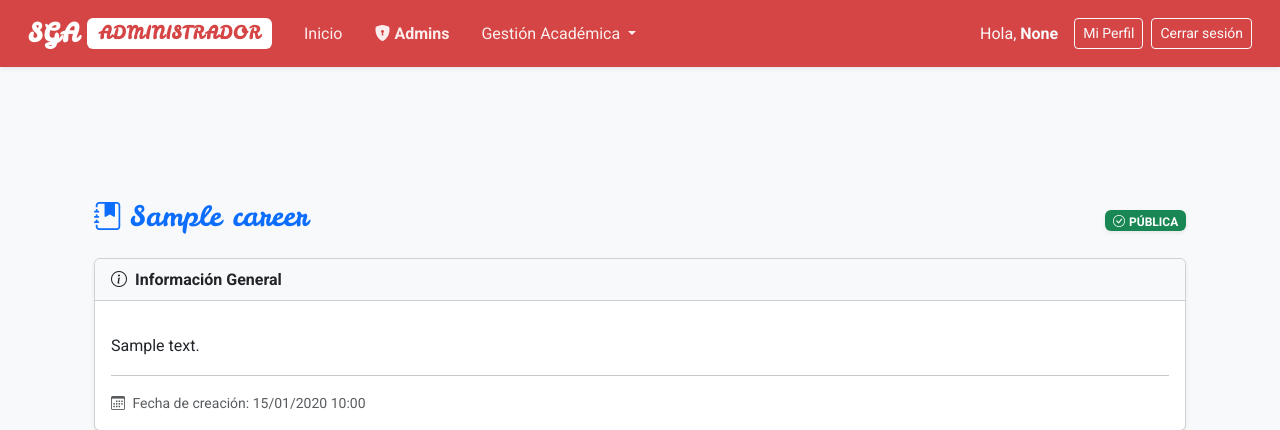
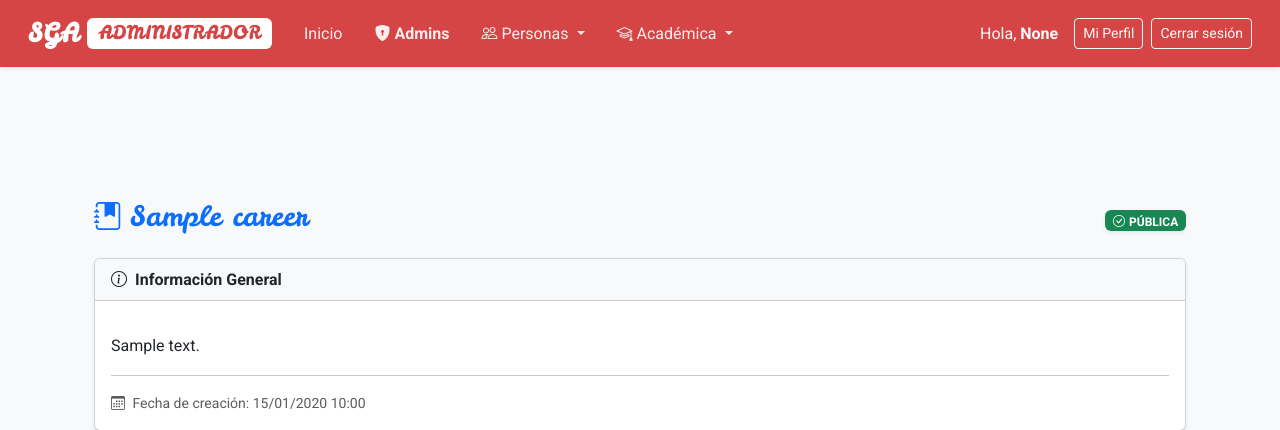
Before and after one commit to jazzzz0/sistema-gestion-academica, a Django app: page /careers/1/ in a window 1280 px wide. Shown: the top 430 px of the page. Run offline with Django 5.2, Linux system fonts and the light colour scheme; a user stored in the database is signed in; tables that the repository leaves empty hold one stand-in row (values such as "Sample post").

Commit message:
feat(navbar): improve dropdown structure for better navigation

```diff
--- a/templates/base.html
+++ b/templates/base.html
@@ -62,35 +62,44 @@
                         {% endif %}
 
                         {% if user.is_staff %}
+
                             <li class="nav-item dropdown">
                                 <a class="nav-link dropdown-toggle" href="#" role="button" data-bs-toggle="dropdown" aria-expanded="false">
-                                    Gestión Académica
+                                    <i class="bi bi-people"></i> Personas
                                 </a>
                                 <ul class="dropdown-menu">
-                                    <li><h6 class="dropdown-header">Personas</h6></li>
                                     <li><a class="dropdown-item" href="{% url 'students:student_list' %}">Alumnos</a></li>
                                     <li><a class="dropdown-item" href="{% url 'users:teacher_list' %}">Profesores</a></li>
+                                </ul>
+                            </li>
 
-                                    <li><hr class="dropdown-divider"></li>
-
-                                    <li><h6 class="dropdown-header">Académico</h6></li>
+                            <li class="nav-item dropdown">
+                                <a class="nav-link dropdown-toggle" href="#" role="button" data-bs-toggle="dropdown" aria-expanded="false">
+                                    <i class="bi bi-mortarboard"></i> Académica
+                                </a>
+                                <ul class="dropdown-menu">
                                     <li><a class="dropdown-item" href="{% url 'careers:career_list' %}">Carreras</a></li>
                                     <li><a class="dropdown-item" href="{% url 'subjects:subject_list' %}">Materias</a></li>
+                                    <li><hr class="dropdown-divider"></li>
                                     <li><a class="dropdown-item" href="{% url 'enrollments:enrollment_list' %}">Inscripciones</a></li>
                                 </ul>
                             </li>
+
                         {% endif %}
 
                         {% if user.groups.all.0.name == 'Docente' %}
                             <li class="nav-item">
-                                <a class="nav-link" href="#">Mis Materias</a> </li>
+                                <a class="nav-link" href="#">Mis Materias</a>
+                            </li>
                         {% endif %}
 
                         {% if not user.is_staff and user.groups.all.0.name != 'Docente' %}
                              <li class="nav-item">
-                                <a class="nav-link" href="#">Oferta Académica</a> </li>
+                                <a class="nav-link" href="#">Oferta Académica</a>
+                            </li>
                              <li class="nav-item">
-                                <a class="nav-link" href="#">Mis Inscripciones</a> </li>
+                                <a class="nav-link" href="#">Mis Inscripciones</a>
+                            </li>
                         {% endif %}
 
                     {% endif %}
```
